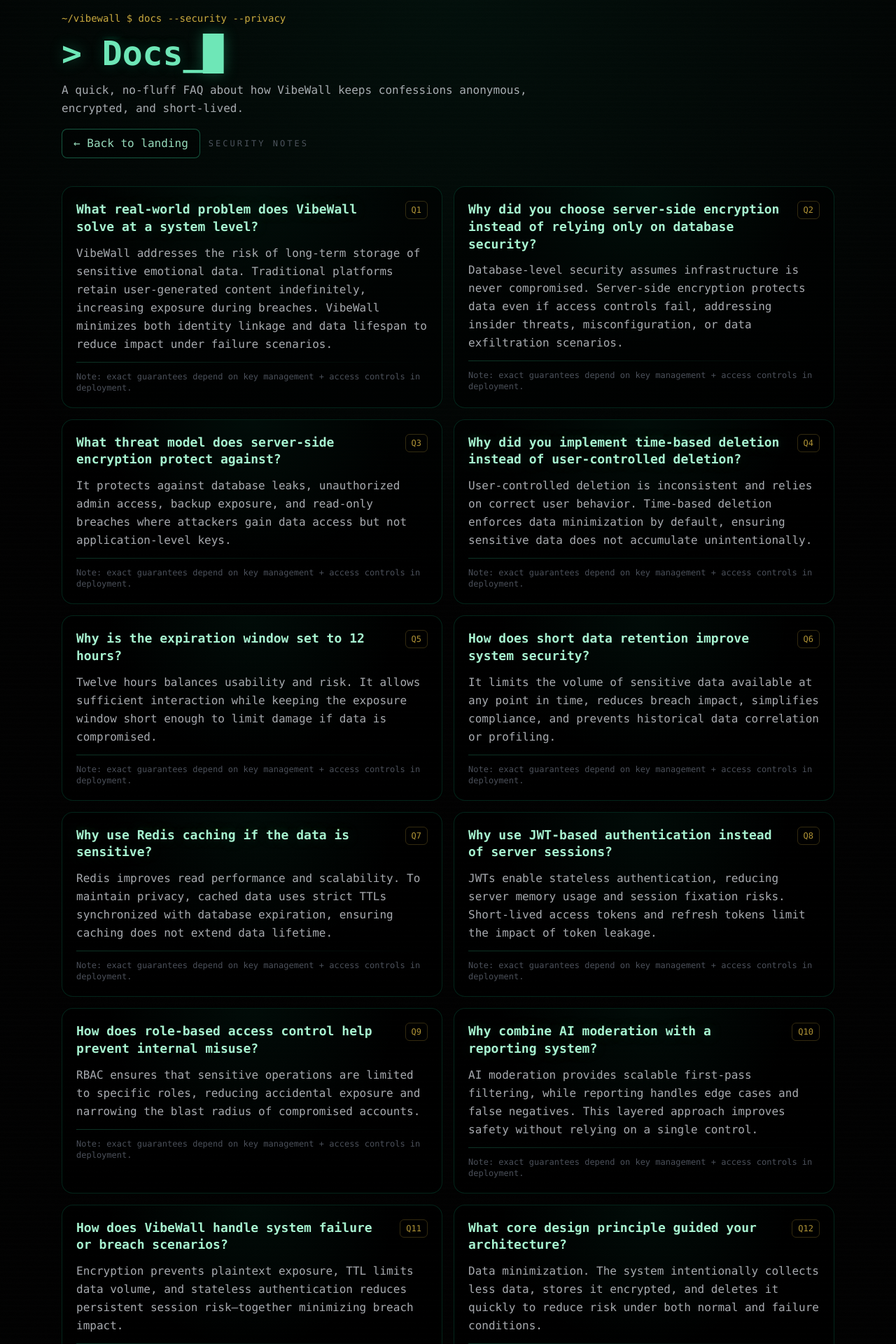
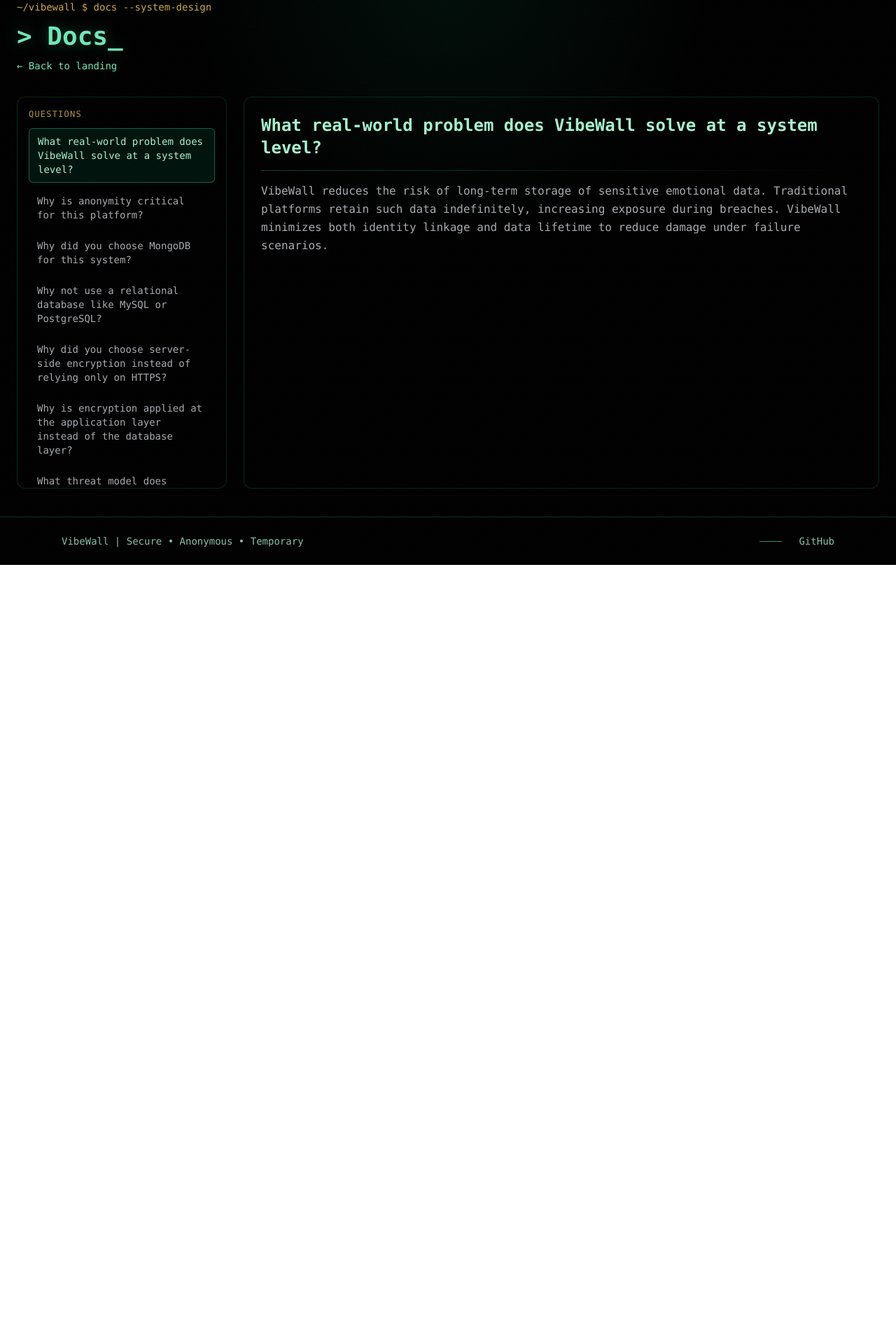
Before and after one commit to TornovDutta/vibeWall-UI, a React (Create React App) app: page /docs in a window 1280 px wide. Shown: the part 40-1960 px from the top of the page at 70% size. After the commit the page ends 847 px from the top, so only its background shows below. Built offline with nearby package versions, Linux system fonts and the light colour scheme.

Commit message:
change the docs style

```diff
--- a/src/pages/Documenents.jsx
+++ b/src/pages/Documenents.jsx
@@ -1,133 +1,154 @@
-import React from "react";
+import React, { useState } from "react";
 import { Link } from "react-router-dom";
 
 const faqs = [
   {
     q: "What real-world problem does VibeWall solve at a system level?",
-    a: "VibeWall addresses the risk of long-term storage of sensitive emotional data. Traditional platforms retain user-generated content indefinitely, increasing exposure during breaches. VibeWall minimizes both identity linkage and data lifespan to reduce impact under failure scenarios.",
+    a: "VibeWall reduces the risk of long-term storage of sensitive emotional data. Traditional platforms retain such data indefinitely, increasing exposure during breaches. VibeWall minimizes both identity linkage and data lifetime to reduce damage under failure scenarios.",
   },
   {
-    q: "Why did you choose server-side encryption instead of relying only on database security?",
-    a: "Database-level security assumes infrastructure is never compromised. Server-side encryption protects data even if access controls fail, addressing insider threats, misconfiguration, or data exfiltration scenarios.",
+    q: "Why is anonymity critical for this platform?",
+    a: "Anonymity removes fear of judgment, profiling, and long-term consequences. It enables honest emotional expression without linking content to a persistent identity.",
+  },
+  {
+    q: "Why did you choose MongoDB for this system?",
+    a: "MongoDB suits short-lived, semi-structured, write-heavy data. TTL indexes enable automatic deletion, and the document model supports flexible evolution without costly migrations.",
+  },
+  {
+    q: "Why not use a relational database like MySQL or PostgreSQL?",
+    a: "Relational databases introduce schema rigidity and require manual cleanup jobs. MongoDB’s native TTL indexes simplify expiration and reduce operational overhead.",
+  },
+  {
+    q: "Why did you choose server-side encryption instead of relying only on HTTPS?",
+    a: "HTTPS protects data in transit, not at rest. Server-side encryption ensures stored data remains unreadable even if the database is compromised.",
+  },
+  {
+    q: "Why is encryption applied at the application layer instead of the database layer?",
+    a: "Application-layer encryption prevents plaintext from ever reaching the database, protecting against insider access, misconfigured backups, and read-only breaches.",
   },
   {
     q: "What threat model does server-side encryption protect against?",
-    a: "It protects against database leaks, unauthorized admin access, backup exposure, and read-only breaches where attackers gain data access but not application-level keys.",
+    a: "It protects against database leaks, unauthorized admin access, backup exposure, and data exfiltration without access to encryption keys.",
   },
   {
-    q: "Why did you implement time-based deletion instead of user-controlled deletion?",
-    a: "User-controlled deletion is inconsistent and relies on correct user behavior. Time-based deletion enforces data minimization by default, ensuring sensitive data does not accumulate unintentionally.",
+    q: "Why are passwords hashed even though users are anonymous?",
+    a: "Authentication data is still sensitive. Hashing prevents credential reuse attacks and ensures passwords are never recoverable, even after a breach.",
+  },
+  {
+    q: "Why did you implement automatic deletion instead of user-controlled deletion?",
+    a: "User-controlled deletion depends on awareness and behavior. Automatic deletion enforces privacy by default and guarantees data minimization.",
   },
   {
     q: "Why is the expiration window set to 12 hours?",
-    a: "Twelve hours balances usability and risk. It allows sufficient interaction while keeping the exposure window short enough to limit damage if data is compromised.",
+    a: "Twelve hours balances usability and security. It allows interaction while keeping the exposure window short enough to limit breach impact.",
   },
   {
-    q: "How does short data retention improve system security?",
-    a: "It limits the volume of sensitive data available at any point in time, reduces breach impact, simplifies compliance, and prevents historical data correlation or profiling.",
+    q: "How does short data retention improve security?",
+    a: "It limits the amount of sensitive data stored at any time, reduces breach impact, and prevents long-term correlation or profiling.",
   },
   {
     q: "Why use Redis caching if the data is sensitive?",
-    a: "Redis improves read performance and scalability. To maintain privacy, cached data uses strict TTLs synchronized with database expiration, ensuring caching does not extend data lifetime.",
+    a: "Redis improves performance during high read traffic. TTL-based eviction ensures cached data never outlives the original database record.",
   },
   {
-    q: "Why use JWT-based authentication instead of server sessions?",
-    a: "JWTs enable stateless authentication, reducing server memory usage and session fixation risks. Short-lived access tokens and refresh tokens limit the impact of token leakage.",
+    q: "Why use JWT-based authentication instead of server-side sessions?",
+    a: "JWTs enable stateless authentication, improving scalability and reducing server-side session storage. Short-lived tokens limit damage if compromised.",
   },
   {
-    q: "How does role-based access control help prevent internal misuse?",
-    a: "RBAC ensures that sensitive operations are limited to specific roles, reducing accidental exposure and narrowing the blast radius of compromised accounts.",
+    q: "Why did you implement role-based access control (RBAC)?",
+    a: "RBAC enforces least-privilege access, ensuring sensitive actions like moderation are restricted and reducing insider risk.",
   },
   {
-    q: "Why combine AI moderation with a reporting system?",
-    a: "AI moderation provides scalable first-pass filtering, while reporting handles edge cases and false negatives. This layered approach improves safety without relying on a single control.",
+    q: "How does IAM-style role separation improve platform safety?",
+    a: "Role separation limits what each actor can do, reducing accidental misuse and narrowing the blast radius of compromised accounts.",
+  },
+  {
+    q: "Why use AI-powered moderation instead of only manual moderation?",
+    a: "AI moderation scales efficiently and provides fast, consistent filtering, reducing reliance on human reviewers for every submission.",
+  },
+  {
+    q: "Why is a reporting system still required with AI moderation?",
+    a: "AI systems are probabilistic. Reporting provides a human-in-the-loop mechanism to catch edge cases and false negatives.",
+  },
+  {
+    q: "How do you prevent feedback from becoming abusive?",
+    a: "Feedback flows through the same moderation and reporting pipeline as confessions, ensuring consistent enforcement.",
   },
   {
     q: "How does VibeWall handle system failure or breach scenarios?",
-    a: "Encryption prevents plaintext exposure, TTL limits data volume, and stateless authentication reduces persistent session risk—together minimizing breach impact.",
+    a: "Encryption prevents plaintext exposure, TTL limits stored data volume, RBAC restricts misuse, and stateless auth reduces session risk.",
   },
   {
-    q: "What core design principle guided your architecture?",
-    a: "Data minimization. The system intentionally collects less data, stores it encrypted, and deletes it quickly to reduce risk under both normal and failure conditions.",
+    q: "What core design principle guided the architecture?",
+    a: "Data minimization. The system intentionally collects less data, stores it securely, and deletes it quickly to reduce risk under failure conditions.",
   },
 ];
 
 
+function Documents() {
+  const [activeIndex, setActiveIndex] = useState(0);
+  const active = faqs[activeIndex];
 
-function Documenents() {
   return (
-    <main className="relative mx-auto max-w-6xl space-y-10 px-4 py-10 sm:px-6 sm:py-14">
-      <header className="space-y-4">
-        <p className="text-sm text-amber-300/80">~/vibewall $ docs --security --privacy</p>
-        <h1 className="text-3xl sm:text-4xl md:text-5xl font-extrabold text-emerald-300 leading-tight terminal-prompt">
-          &gt;{" "}
-          <span className="glitch" data-text="Docs_">
-            Docs_
-          </span>
-          <span className="cursor-blink">█</span>
+    <main className="mx-auto max-w-7xl px-4 py-10 sm:px-6">
+      {/* Header */}
+      <header className="mb-8 space-y-3">
+        <p className="text-sm text-amber-300/80">~/vibewall $ docs --system-design</p>
+        <h1 className="text-4xl font-extrabold text-emerald-300 terminal-prompt">
+          &gt; Docs_<span className="cursor-blink">█</span>
         </h1>
-        <p className="max-w-3xl text-gray-300/80 leading-relaxed">
-          A quick, no-fluff FAQ about how VibeWall keeps confessions anonymous, encrypted, and short-lived.
-        </p>
 
-        <div className="flex flex-wrap items-center gap-3">
         <Link
           to="/"
-            className="inline-flex items-center gap-2 rounded-lg border border-emerald-400/40 bg-black/40 px-4 py-2 text-emerald-200/90 hover:text-emerald-100 hover:border-emerald-400/70 transition-colors"
+          className="inline-block text-emerald-300 hover:text-emerald-200 text-sm"
         >
           ← Back to landing
         </Link>
-          <span className="text-xs tracking-[0.25em] text-gray-500/70 uppercase">security notes</span>
-        </div>
       </header>
 
-      <section className="grid gap-4 md:grid-cols-2">
+      {/* Layout */}
+      <div className="grid grid-cols-1 md:grid-cols-[300px_1fr] gap-6">
+        {/* Sidebar */}
+        <aside className="border border-emerald-500/20 bg-black/60 rounded-xl p-4 h-[70vh] overflow-y-auto">
+          <p className="text-xs tracking-widest text-amber-300/70 uppercase mb-3">
+            Questions
+          </p>
+          <ul className="space-y-2">
             {faqs.map((item, idx) => (
-          <article
-            key={idx}
-            className="relative overflow-hidden rounded-2xl border border-emerald-500/20 bg-black/60 p-5"
+              <li key={idx}>
+                <button
+                  onClick={() => setActiveIndex(idx)}
+                  className={`w-full text-left text-sm rounded-md px-3 py-2 transition
+                    ${
+                      idx === activeIndex
+                        ? "bg-emerald-500/10 text-emerald-200 border border-emerald-400/40"
+                        : "text-gray-300/80 hover:bg-emerald-500/5"
+                    }`}
                 >
-            <div className="pointer-events-none absolute inset-0 opacity-60 bg-[radial-gradient(circle_at_top,_rgba(16,185,129,0.10),_transparent_55%)]" />
-            <div className="relative space-y-3">
-              <div className="flex items-start justify-between gap-3">
-                <h2 className="text-lg font-semibold text-emerald-200 leading-snug">
-                  <span className={idx % 3 === 0 ? "glitch" : undefined} data-text={item.q}>
                   {item.q}
-                  </span>
+                </button>
+              </li>
+            ))}
+          </ul>
+        </aside>
+
+        {/* Content */}
+        <section className="border border-emerald-500/20 bg-black/60 rounded-xl p-6 space-y-4">
+          <h2 className="text-2xl font-semibold text-emerald-200">
+            {active.q}
           </h2>
-                <span className="text-xs text-amber-300/70 border border-amber-300/20 rounded-md px-2 py-1">
-                  Q{idx + 1}
-                </span>
+
+          <div className="h-px bg-gradient-to-r from-emerald-400/30 to-transparent" />
+
+          <p className="text-gray-300/80 leading-relaxed text-base">
+            {active.a}
+          </p>
+
+
+        </section>
       </div>
-              <p className="text-gray-300/80 leading-relaxed">{item.a}</p>
-              <div className="h-px w-full bg-gradient-to-r from-emerald-400/25 via-emerald-400/10 to-transparent" />
-              <p className="text-xs text-gray-500/70">
-                Note: exact guarantees depend on key management + access controls in deployment.
-              </p>
-            </div>
-          </article>
-        ))}
-      </section>
-
-      <section className="rounded-2xl border border-emerald-500/20 bg-black/60 p-6 code-block">
-        <p className="text-xs tracking-[0.25em] text-amber-300/70 uppercase">tl;dr</p>
-        <ul className="mt-4 space-y-2 text-gray-300/80">
-          <li>
-            <span className="text-emerald-200">-</span> Anonymous posting (no public identity binding)
-          </li>
-          <li>
-            <span className="text-emerald-200">-</span> Encrypted storage (DB rows are not readable plaintext)
-          </li>
-          <li>
-            <span className="text-emerald-200">-</span> 12h TTL (automatic deletion)
-          </li>
-          <li>
-            <span className="text-emerald-200">-</span> Auth + RBAC + moderation/reporting
-          </li>
-        </ul>
-      </section>
     </main>
   );
 }
 
-export default Documenents;
+export default Documents;
```
Lines whose indentation alone changed are shown as unchanged.
